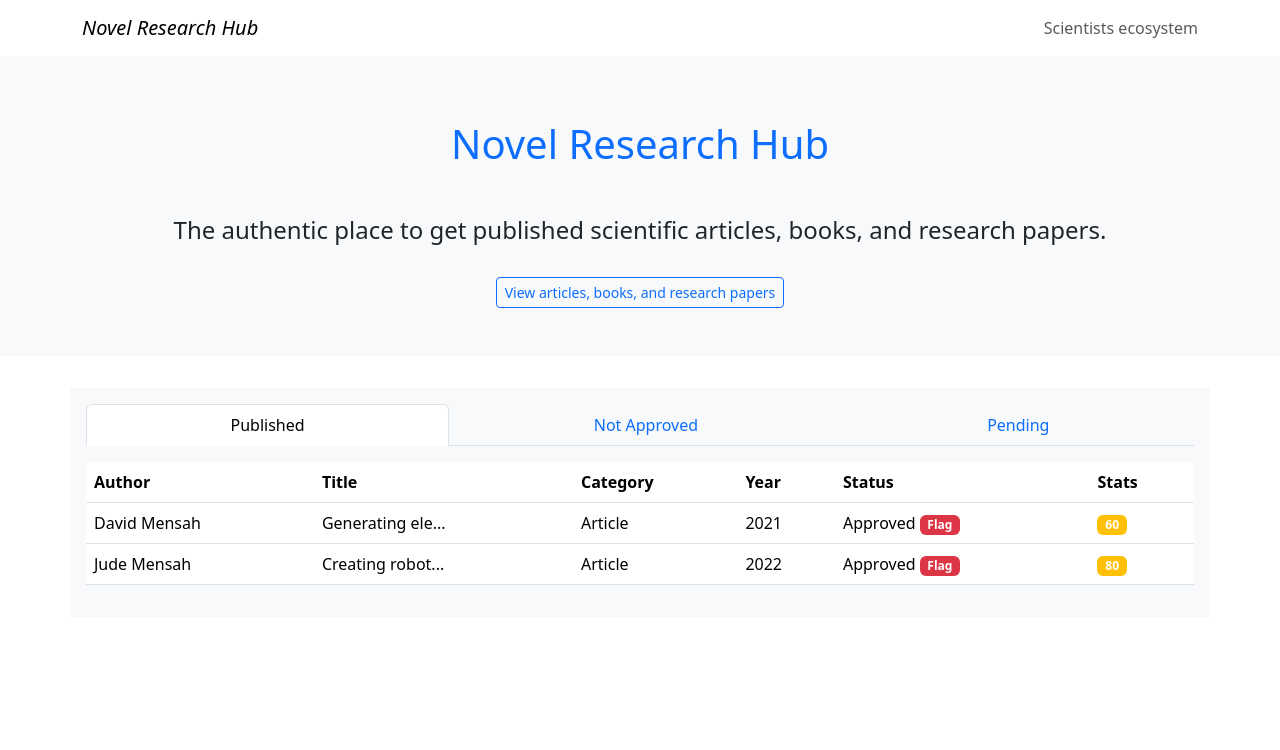
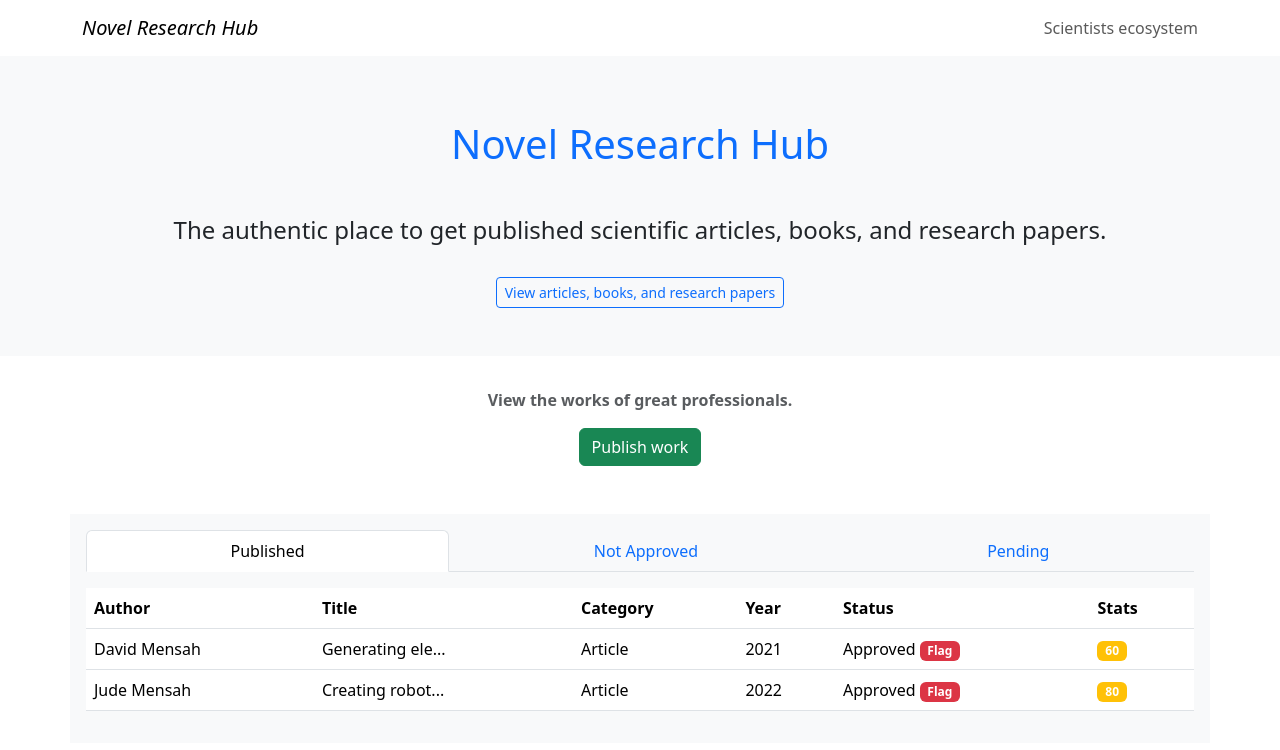
Before and after one commit to davidmensahedem/reactfluxpattern, a React (Create React App) app: page / in a window 1280 px wide. Shown: the top 750 px of the page. Built offline with nearby package versions, Linux system fonts and the light colour scheme; what flux would draw is missing.

Commit message:
Add publish work button

```diff
--- a/src/pages/Home.js
+++ b/src/pages/Home.js
@@ -1,6 +1,6 @@
 import React, { Component, useEffect } from "react";
 import "bootstrap/dist/css/bootstrap.min.css";
-import { Col, Container, Row, Stack, Tab, Tabs, Table, Badge } from "react-bootstrap";
+import { Col, Container, Row, Stack, Tab, Tabs, Table, Badge, Collapse, Button } from "react-bootstrap";
 import AppNavbar from "../components/AppNavbar";
 import AppWorkSection from "../components/AppWorksSection";
 import AppHeader from "../components/AppHeader";
@@ -85,12 +85,18 @@ class Home extends Component {
                 <AppNavbar />
                 <Container fluid>
                     <AppHeader />
+                    <Row className="p-3">
+                        <Col className="text-center pt-3">
+                            <p className="text-muted"><b>View the works of great professionals.</b></p>
+                            <Button variant="success">Publish work</Button>
+                        </Col>
+                    </Row>
                     <AppWorkSection
-                    PendingWorks={pendingWorks}
-                    NotApprovedWorks={notApprovedWorks}
-                    PublishedWorks={publishedWorks}
-                    handleApproveWork={this.handleApproveWork}
-                    handleDisapproveWork={this.handleDisapproveWork}/>
+                        PendingWorks={pendingWorks}
+                        NotApprovedWorks={notApprovedWorks}
+                        PublishedWorks={publishedWorks}
+                        handleApproveWork={this.handleApproveWork}
+                        handleDisapproveWork={this.handleDisapproveWork} />
                     {/* <Row id="works">
                         <Col md={5} className="p-3">
                             <Stack gap={2} className="p-2">
```
